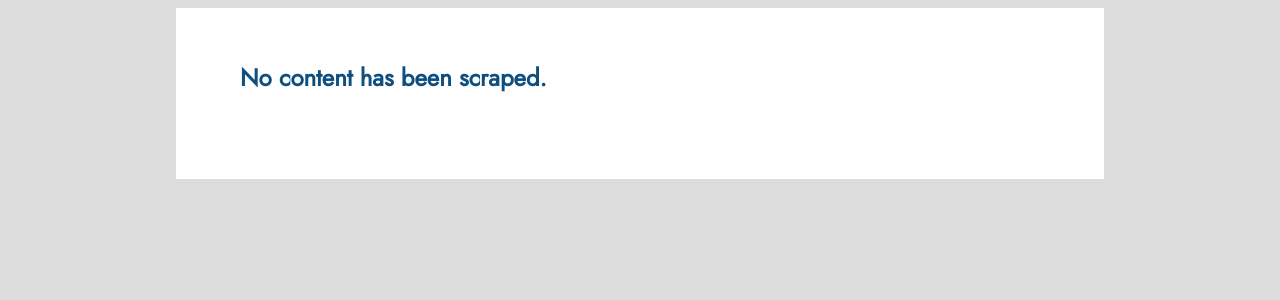
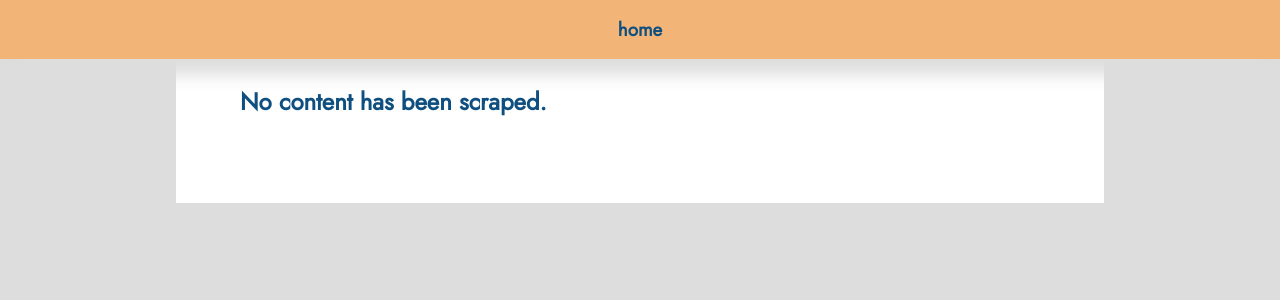
Before and after one commit to georgievnikolay/Web-Scraper, a Flask app: page / in a window 1280 px wide. Shown: the top 300 px of the page. Run offline with Flask 2, Linux system fonts and the light colour scheme.

Commit message:
navbar and prettifying

```diff
--- a/web_app/data.py
+++ b/web_app/data.py
@@ -54,3 +54,6 @@ for blog_name in blogs.keys():
         continue
 
     blogs[blog_name] = new_blog
+
+
+blogs = {k: v for k, v in blogs.items() if v is not None}
--- a/web_app/routes.py
+++ b/web_app/routes.py
@@ -7,8 +7,8 @@ from web_app.data import blogs
 @app.route('/index')
 @app.route('/home')
 def home():
-    existing_blogs = [name for name in blogs.keys() if blogs[name] is not None]
-    return render_template('home.html', blogs=existing_blogs)
+    return render_template('home.html', blogs=blogs)
+
 
 @app.route('/<blog>/page/<int:page_num>')
 def page(blog, page_num):
@@ -17,7 +17,8 @@ def page(blog, page_num):
 
     posts = blogs[blog].get_posts_on_page(page_num)
     return render_template('page.html', posts=posts, curr_page=page_num,
-                            num_pages=blogs[blog].get_num_pages(), blog=blog)
+                            num_pages=blogs[blog].get_num_pages(), blog=blog, blogs=blogs)
+
 
 @app.route('/<blog>/post/<int:post_id>')
 def single_post(blog, post_id):
@@ -25,7 +26,8 @@ def single_post(blog, post_id):
         return redirect(url_for('not_found'))
 
     return render_template('post.html', post=blogs[blog].get_post(post_id),
-                            num_posts=blogs[blog].get_num_posts(), blog=blog)
+                            num_posts=blogs[blog].get_num_posts(), blog=blog, blogs=blogs)
+
 
 @app.route('/404')
 def not_found():
--- a/web_app/static/base.css
+++ b/web_app/static/base.css
@@ -2,7 +2,8 @@
     --primary-font-family: Roboto, Arial, Helvetica, sans-serif;
     --accent-font-family: Jost, Arial, Helvetica, sans-serif;
     --bg-color: #dddddd;
-    --accent-warm-bg: #f6c08d;
+    --nav-bar-bg: #f3b577;
+    --accent-warm-bg: #fadcbf;
     --accent-cool-bg: #69b6c5;
     --content-color: #0a0f16;
     --heading-color: #0f4f80;
@@ -11,6 +12,7 @@
 }
 
 body {
+    margin-top: 0;
     font-family: var(--primary-font-family);
     background-color: var(--bg-color);
 }
@@ -24,14 +26,42 @@ h4, h5 {
     color: var(--accent-cool-color)
 }
 
+.nav-bar {
+    position: fixed;
+    left: 0;
+    right: 0;
+    width: 100%;
+    background: var(--nav-bar-bg);
+    box-shadow: 0 1em 1em var(--bg-color);
+}
+
+.nav-bar-content {
+    margin: auto;
+    width: 100%;
+    max-width: 50em;
+    display: flex;
+    flex-wrap: wrap;
+    justify-content: space-evenly;
+    padding: 1em 0 1em 0;
+}
+
+.nav-bar-content > * {
+    padding: 0 1em 0 1em;
+    margin: 0;
+}
+
 .page-content {
     margin: auto;
+    margin-top: 0;
     padding: 4em;
-    padding-top: 2em;
     width: 75%;
     max-width: 50em;
     background-color: white;
     color: var(--content-color)
+}
+
+small {
+    color: var(--accent-cool-color)
 }
 
 article {
@@ -43,6 +73,14 @@ a {
     text-decoration: none;
 }
 
+a:hover {
+    color: var(--accent-warm-color);
+}
+
+a:hover > h4 {
+    color: var(--accent-warm-color);
+}
+
 .nav-links {
     margin-top: 2em;
     display: flex;
--- a/web_app/templates/base.html
+++ b/web_app/templates/base.html
@@ -15,6 +15,16 @@
     {% endif %}
 </head>
 <body>
+    <header class="nav-bar">
+        <div class="nav-bar-content">
+            <h3 class="nav-bar-home"><a href="{{ url_for('home') }}">home</a></h3>
+            {% for blog in blogs %}
+            <h3 class="blog-link">
+                <a href="{{ url_for('page', page_num=1, blog=blog) }}">{{ blog }}</a>
+            </h3>
+            {% endfor %}
+        </div>
+    </header>
     <div class="page-content">
         {% block content %}
         {% endblock content %}
```
Also changed, not shown: web_app/static/post.css (added).
